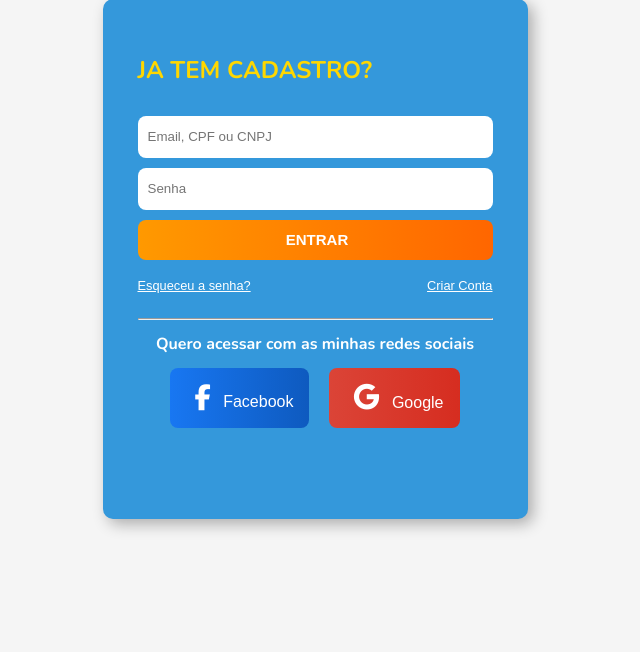
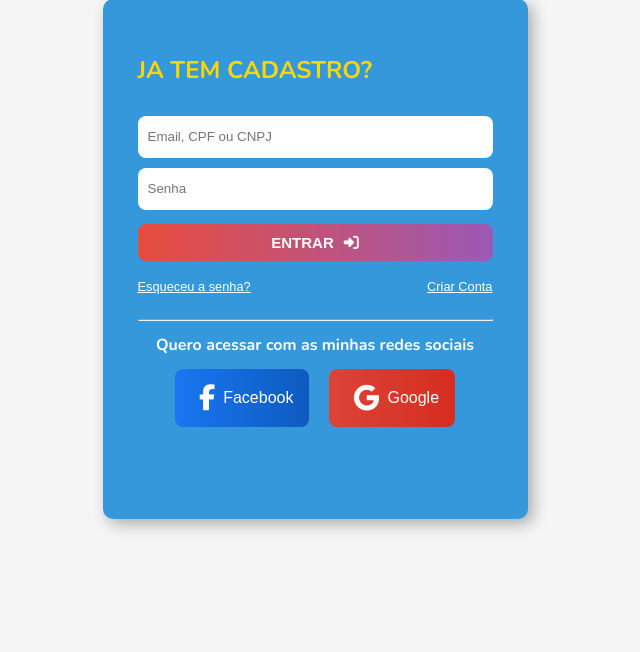
Before and after one commit to EnzoNevesDEV/ShopUniVerso, a PHP site: page /loginPage.html in a window 1280 px wide. Shown: the part 149-801 px from the top of the page, without its empty margins (325-965 px from the left). Run offline with PHP 8.4, Linux system fonts and the light colour scheme; some libraries are stand-ins or nearby versions.

Commit message:
implementação botton, favicon e ajustes

```diff
--- a/scr/Contato.html
+++ b/scr/Contato.html
@@ -5,6 +5,7 @@
     <meta name="viewport" content="width=device-width, initial-scale=1.0">
     <title>ShopUniVerso</title>
     <link rel="stylesheet" href="./css/Contato.css">
+    <link rel="icon" href="./img/teste.ico" type="image/x-icon">
 </head>
 <body>
     <section>
--- a/scr/Login.html
+++ b/scr/Login.html
@@ -13,7 +13,7 @@
 <div class="logo"></div>
 <div class="login-block">
     <h1>FAZER LOGIN</h1>
-    <input type="text" value="" placeholder="Username" id="username" />
+    <input type="text" value="" placeholder="Username" id="user" />
     <input type="password" value="" placeholder="Password" id="password" />
     <button type="Logar" onclick="Logar();">Logar</button>
 </div>
--- a/scr/SobreNos.html
+++ b/scr/SobreNos.html
@@ -3,6 +3,7 @@
 <head>
     <meta charset="UTF-8">
     <meta name="viewport" content="width=device-width, initial-scale=1.0">
+    <link rel="icon" href="./img/teste.ico" type="image/x-icon">
     <title>Página "Sobre Nós" animada usando HTML e CSS</title>
 </head>
 <body>
--- a/scr/css/loginPage.css
+++ b/scr/css/loginPage.css
@@ -26,10 +26,10 @@ body {
 }
 
 .login input {
-    margin-top: 10px;
     background-color: #ffffff;
     color: #333333;
     border: none;
+    margin-top: 10px;
     height: 40px;
     outline: none;
     border-radius: 8px;
@@ -41,14 +41,25 @@ body {
     font-size: 14px;
 }
 
-form [type="submit"] {
-    display: block;
-    background: linear-gradient(to left, #ff6600, #ff9900);
+.entrar-button {
+    background: linear-gradient(to left,#9b59b6, #e74c3c);
     color: white;
     font-size: 15px;
+    margin-top: 14px;
     text-transform: uppercase;
     font-weight: bold;
     cursor: pointer;
+    border: none;
+    border-radius: 8px;
+    padding: 10px 20px;
+    outline: none;
+    display: flex;
+    justify-content: center;
+    align-items: center;
+}
+
+.entrar-button i {
+    margin-left: 10px;
 }
 
 h1 {
@@ -107,16 +118,17 @@ h1 {
     margin-top: 1rem;
 }
 
+.social-field a{
+    display: flex;
+    align-items: center;
+    justify-content: center;
+    text-decoration: none;
+    color: white;
+}
+
 .footer .social-field a i {
     margin: 0 0.5rem;
     font-size: 26px;
-}
-
-.footer a {
-    text-decoration: none;
-    color: white;
-    align-content: center;
-
 }
 
 .footer .social-field.Facebook {
--- a/scr/loginPage.html
+++ b/scr/loginPage.html
@@ -5,8 +5,10 @@
     <meta charset="UTF-8">
     <meta name="viewport" content="width=device-width, initial-scale=1.0">
     <link rel="stylesheet" href="./css/loginPage.css">
+    <link rel="icon" href="./img/favicon.ico" type="image/x-icon">
     <link rel="stylesheet" href="https://fonts.googleapis.com/css2?family=Nunito:wght@400;700&display=swap">
     <link rel="stylesheet" href="https://cdn.jsdelivr.net/gh/devicons/devicon@v2.15.1/devicon.min.css">
+    <link rel="stylesheet" href="https://cdnjs.cloudflare.com/ajax/libs/font-awesome/6.0.0/css/all.min.css">
     <script src="https://kit.fontawesome.com/1ab94d0eba.js" crossorigin="anonymous"></script>
 
     <title>ShopUniVerso - O Universo das Compras Online</title>
@@ -17,9 +19,12 @@
         <div class="login">
             <h1>Ja tem Cadastro?</h1>
             <form>
-                <input type="text" name="usuario" placeholder="Email, CPF ou CNPJ">
-                <input type="password" name="senha" placeholder="Senha">
-                <input type="submit" value="Entrar">
+                <input type="text" name="usuario" placeholder="Email, CPF ou CNPJ" id="user">
+                <input type="password" name="senha" placeholder="Senha" id="password">
+                <button type="submit"  class="entrar-button" onclick="Logar()">
+                    Entrar
+                    <i class="fa-solid fa-right-to-bracket"></i>
+                </button>
                 <div class="links">
                     <p>
                         <a href="#" class="forget-password">Esqueceu a senha?</a>
--- a/scr/script.js
+++ b/scr/script.js
@@ -1,10 +1,10 @@
 function Logar(){
 
-    var username = document.getElementById('username').value;
+    var username = document.getElementById('user').value;
     var senha = document.getElementById('password').value;
 
     if(username == "admin" && senha == "admin"){
-        location.href = "./Index.html";
+        location.href = "./LoginPage.html";
     }else{
         alert('Usuario ou senha incorretos');
     }
```
Also changed, not shown: scr/img/favicon.ico (added).
